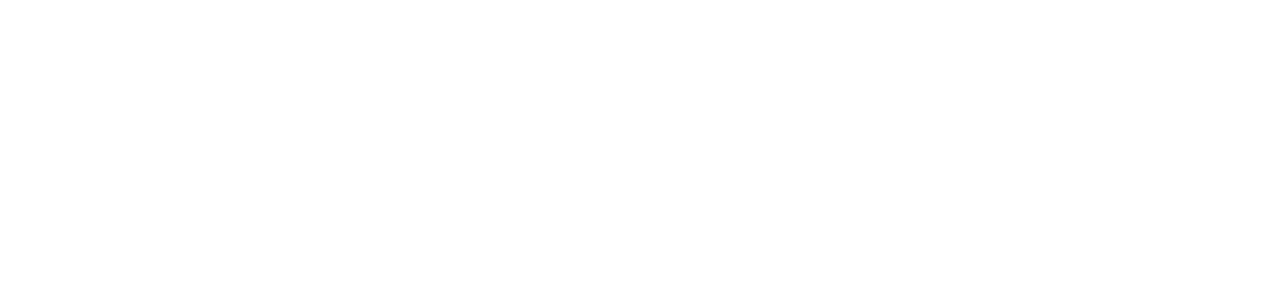
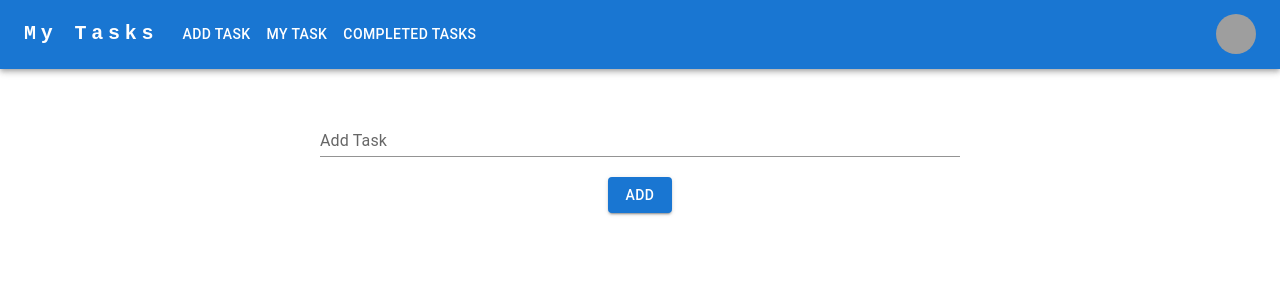
Before and after one commit to NeyamulOmy/my-task-client, a React (Create React App) app: page / in a window 1280 px wide. Shown: the top 300 px of the page. Built offline with nearby package versions, Linux system fonts and the light colour scheme; grey boxes are pictures that could not be loaded.

Commit message:
added navbar and homepage

```diff
--- /dev/null
+++ b/postcss.config.js
@@ -0,0 +1,6 @@
+module.exports = {
+  plugins: {
+    tailwindcss: {},
+    autoprefixer: {},
+  },
+}
--- a/public/index.html
+++ b/public/index.html
@@ -1,14 +1,12 @@
 <!DOCTYPE html>
 <html lang="en">
+
 <head>
   <meta charset="utf-8" />
   <link rel="icon" href="%PUBLIC_URL%/favicon.ico" />
   <meta name="viewport" content="width=device-width, initial-scale=1" />
   <meta name="theme-color" content="#000000" />
-    <meta
-      name="description"
-      content="Web site created using create-react-app"
-    />
+  <meta name="description" content="Web site created using create-react-app" />
   <link rel="apple-touch-icon" href="%PUBLIC_URL%/logo192.png" />
   <!--
       manifest.json provides metadata used when your web app is installed on a
@@ -24,8 +22,9 @@
       work correctly both with client-side routing and a non-root public URL.
       Learn how to configure a non-root public URL by running `npm run build`.
     -->
-    <title>React App</title>
+  <title>My tasks</title>
 </head>
+
 <body>
   <noscript>You need to enable JavaScript to run this app.</noscript>
   <div id="root"></div>
@@ -40,4 +39,5 @@
       To create a production bundle, use `npm run build` or `yarn build`.
     -->
 </body>
+
 </html>
--- /dev/null
+++ b/src/components/layouts/Header.js
@@ -0,0 +1,164 @@
+import * as React from 'react';
+import AppBar from '@mui/material/AppBar';
+import Box from '@mui/material/Box';
+import Toolbar from '@mui/material/Toolbar';
+import IconButton from '@mui/material/IconButton';
+import Typography from '@mui/material/Typography';
+import Menu from '@mui/material/Menu';
+import MenuIcon from '@mui/icons-material/Menu';
+import Container from '@mui/material/Container';
+import Avatar from '@mui/material/Avatar';
+import Button from '@mui/material/Button';
+import Tooltip from '@mui/material/Tooltip';
+import MenuItem from '@mui/material/MenuItem';
+import AdbIcon from '@mui/icons-material/Adb';
+import { useState } from 'react';
+import { Link } from 'react-router-dom';
+
+const pages = ['Add Task', 'My Task', 'Completed Tasks'];
+const settings = ['Profile', 'Account', 'Dashboard', 'Logout'];
+
+function Header() {
+    const [anchorElNav, setAnchorElNav] = useState(null);
+    const [anchorElUser, setAnchorElUser] = useState(null);
+
+    const handleOpenNavMenu = (event) => {
+        setAnchorElNav(event.currentTarget);
+    };
+    const handleOpenUserMenu = (event) => {
+        setAnchorElUser(event.currentTarget);
+    };
+
+    const handleCloseNavMenu = () => {
+        setAnchorElNav(null);
+    };
+
+    const handleCloseUserMenu = () => {
+        setAnchorElUser(null);
+    };
+
+    return (
+        <AppBar position="static">
+            <Container maxWidth="xl">
+                <Toolbar disableGutters>
+
+                    <Typography
+                        variant="h6"
+                        noWrap
+                        component="a"
+                        href="/"
+                        sx={{
+                            mr: 2,
+                            display: { xs: 'none', md: 'flex' },
+                            fontFamily: 'monospace',
+                            fontWeight: 700,
+                            letterSpacing: '.3rem',
+                            color: 'inherit',
+                            textDecoration: 'none',
+                        }}
+                    >
+                        My Tasks
+                    </Typography>
+
+                    <Box sx={{ flexGrow: 1, display: { xs: 'flex', md: 'none' } }}>
+                        <IconButton
+                            size="large"
+                            aria-label="account of current user"
+                            aria-controls="menu-appbar"
+                            aria-haspopup="true"
+                            onClick={handleOpenNavMenu}
+                            color="inherit"
+                        >
+                            <MenuIcon />
+                        </IconButton>
+                        <Menu
+                            id="menu-appbar"
+                            anchorEl={anchorElNav}
+                            anchorOrigin={{
+                                vertical: 'bottom',
+                                horizontal: 'left',
+                            }}
+                            keepMounted
+                            transformOrigin={{
+                                vertical: 'top',
+                                horizontal: 'left',
+                            }}
+                            open={Boolean(anchorElNav)}
+                            onClose={handleCloseNavMenu}
+                            sx={{
+                                display: { xs: 'block', md: 'none' },
+                            }}
+                        >
+                            {pages.map((page) => (
+                                <MenuItem key={page} onClick={handleCloseNavMenu}>
+                                    <Typography textAlign="center"><Link to={page}>{page}</Link></Typography>
+                                </MenuItem>
+                            ))}
+                        </Menu>
+                    </Box>
+                    {/* <AdbIcon sx={{ display: { xs: 'flex', md: 'none' }, mr: 1 }} /> */}
+                    <Typography
+                        variant="h5"
+                        noWrap
+                        component="a"
+                        href=""
+                        sx={{
+                            mr: 2,
+                            display: { xs: 'flex', md: 'none' },
+                            flexGrow: 1,
+                            fontFamily: 'monospace',
+                            fontWeight: 700,
+                            letterSpacing: '.3rem',
+                            color: 'inherit',
+                            textDecoration: 'none',
+                        }}
+                    >
+                        Task Manager
+                    </Typography>
+                    <Box sx={{ flexGrow: 1, display: { xs: 'none', md: 'flex' } }}>
+                        {pages.map((page) => (
+                            <Button
+                                key={page}
+                                onClick={handleCloseNavMenu}
+                                sx={{ my: 2, color: 'white', display: 'block' }}
+                            >
+                                <Link to={page}>{page}</Link>
+                            </Button>
+                        ))}
+                    </Box>
+
+                    <Box sx={{ flexGrow: 0 }}>
+                        <Tooltip title="Open settings">
+                            <IconButton onClick={handleOpenUserMenu} sx={{ p: 0 }}>
+                                <Avatar alt="Remy Sharp" src="/static/images/avatar/2.jpg" />
+                            </IconButton>
+                        </Tooltip>
+                        <Menu
+                            sx={{ mt: '45px' }}
+                            id="menu-appbar"
+                            anchorEl={anchorElUser}
+                            anchorOrigin={{
+                                vertical: 'top',
+                                horizontal: 'right',
+                            }}
+                            keepMounted
+                            transformOrigin={{
+                                vertical: 'top',
+                                horizontal: 'right',
+                            }}
+                            open={Boolean(anchorElUser)}
+                            onClose={handleCloseUserMenu}
+                        >
+                            {settings.map((setting) => (
+                                <MenuItem key={setting} onClick={handleCloseUserMenu}>
+                                    <Typography textAlign="center">{setting}</Typography>
+                                </MenuItem>
+                            ))}
+                        </Menu>
+                    </Box>
+                </Toolbar>
+            </Container>
+        </AppBar>
+    );
+}
+export default Header;
--- /dev/null
+++ b/src/components/layouts/Main.js
@@ -0,0 +1,14 @@
+import React from 'react';
+import { Outlet } from 'react-router-dom';
+import Header from './Header';
+
+const Main = () => {
+    return (
+        <div>
+            <Header></Header>
+            <Outlet />
+        </div>
+    );
+};
+
+export default Main;
--- /dev/null
+++ b/src/components/pages/Home.js
@@ -0,0 +1,25 @@
+import { Button, TextField } from '@mui/material';
+import React from 'react';
+
+const Home = () => {
+    const handleEnter = (event) => {
+        if (event.key === 'Enter') {
+            handleSubmit();
+        }
+    }
+
+    const handleSubmit = () => {
+        const task = document.getElementById('taskField').value;
+        console.log(task)
+    }
+    return (
+        <div className='my-10 mx-auto'>
+            <TextField onKeyDown={handleEnter} className=' w-1/2' id="taskField" label="Add Task" variant="standard" />
+            <div className='mt-5'>
+                <Button variant='contained' onClick={handleSubmit} >Add</Button>
+            </div>
+        </div>
+    );
+};
+
+export default Home;
--- a/src/index.css
+++ b/src/index.css
@@ -1,3 +1,7 @@
+@tailwind base;
+@tailwind components;
+@tailwind utilities;
+
 body {
   margin: 0;
   font-family: -apple-system, BlinkMacSystemFont, 'Segoe UI', 'Roboto', 'Oxygen',
--- /dev/null
+++ b/tailwind.config.js
@@ -0,0 +1,10 @@
+/** @type {import('tailwindcss').Config} */
+module.exports = {
+  content: [
+    "./src/**/*.{js,jsx,ts,tsx}",
+  ],
+  theme: {
+    extend: {},
+  },
+  plugins: [],
+}
```
Also changed, not shown: package.json (+10 -0 lines), src/App.js (+16 -1 lines), 1 other file (tests, documents, lock files or other folders). Lines whose indentation alone changed are shown as unchanged.
